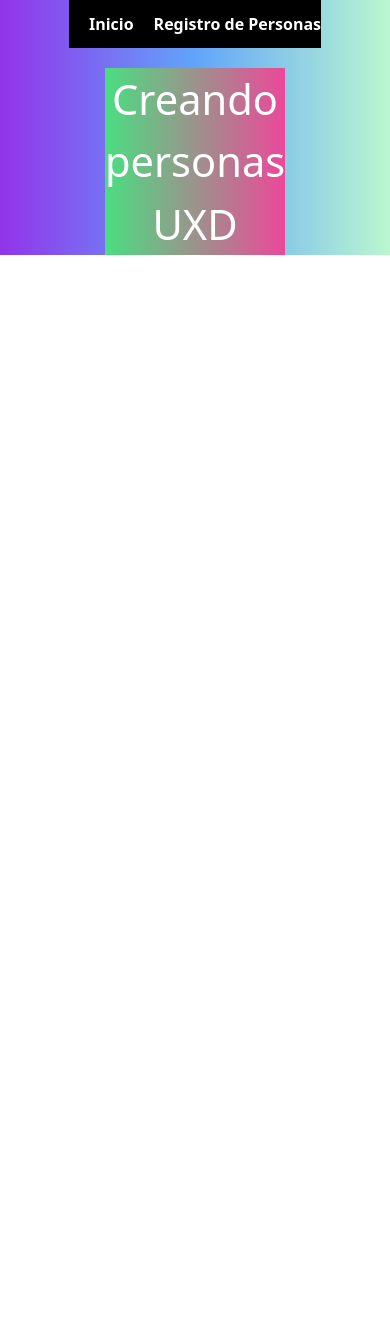
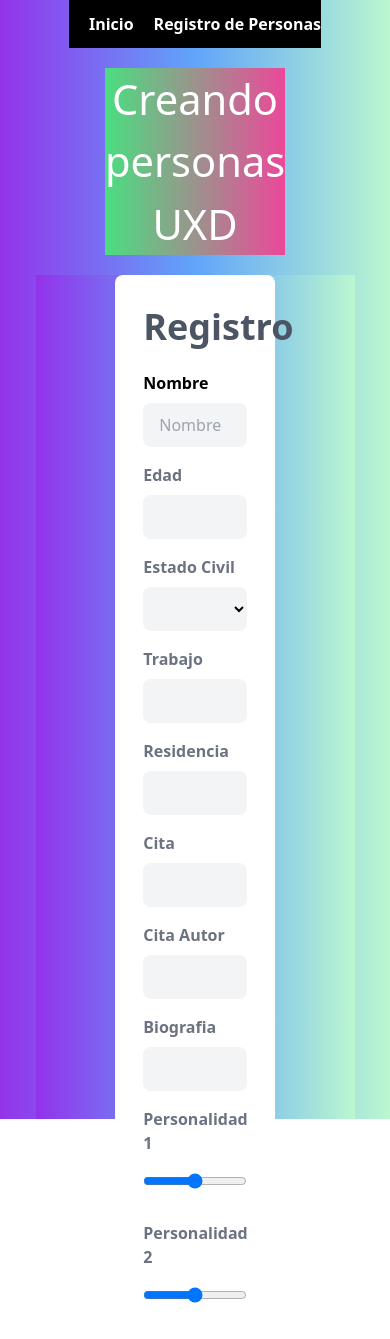
Before and after one commit to Yadira-Canche-Hernandez/SPA_PERSONASUXD, a Vue app: page /RegistroPersonas in a window 390 px wide. Shown: the top 1339 px of the page. Before the commit the page ends 844 px from the top, so only its background shows below. Built offline with nearby package versions, Linux system fonts and the light colour scheme.

Commit message:
Con formulario completo

```diff
--- a/src/components/RegistroPersonas.vue
+++ b/src/components/RegistroPersonas.vue
@@ -37,9 +37,10 @@ export default {
 
     //Función para enviar informacion de una persona
     Registro() {
-      axios
-        .post("/api/guardarPersonasUxd.php", {
-
+      //if(this.validar== true){}
+      if(!isNaN (this.Nombre) === false && this.Nombre.length <201 && this.Nombre.length > 3 ) {
+        axios
+      .post("/api/guardarPersonasUxd.php", {
           //declaracion de variables del backend
           nombre: this.Nombre,
           edad: this.Edad,
@@ -63,15 +64,139 @@ export default {
         //comprobación de envio a la base de datos con numero 200
         console.log(response.status)
         });
-
-    }
+      }
+      else{
+      console.log("es numerico")
+      console.log("es menor a 3")
+      }
+    },
   },
 }
+
 
 </script>
 
 <template class="flex mx-auto">
 
+<div class="w-full h-screen bg-gradient-to-r from-purple-600 via-blue-400 to-green-200 flex justify-item-center">
 
+    <div class="w-2/4 m-w-450 m-auto h-auto rounded-lg bg-white py-8 px-7">
+
+      <h1 class="text-4xl font-bold text-gray-600 text-center">Registro</h1>
+      <form class="w-full mt-6" method="get">
+        <div class="w-full">
+          <label class="block text-black font-bold md:text-left my-2 md:mb-0">
+            Nombre
+          </label>
+          <input type="text" v-model="Nombre" class="w-full py-2.5 px-4 rounded-lg bg-gray-100 focus:shadow focus:bg-white focus:outline-none" id="nombre" placeholder="Nombre"/>
+        </div>
+        <div class="w-full mt-4">
+          <label class="block text-gray-500 font-bold md:text-left my-2 md:mb-0" >
+            Edad
+          </label>
+          <input type="text" v-model="Edad" class="w-full py-2.5 px-4 rounded-lg bg-gray-100 focus:shadow focus:bg-white focus:outline-none" id="edad" placeholder=""/>
+        </div>
+        <div class="w-full mt-4">
+          <label class="block text-gray-500 font-bold md:text-left my-2 md:mb-0">
+            Estado Civil
+          </label>
+          <select v-model="selected" name="EstadoCivil" id="EstadoCivil"  class="w-full py-2.5 px-4 rounded-lg bg-gray-100 focus:shadow focus:bg-white focus:outline-none">
+            <option disabled value="">Selecciona </option>
+            <option value="1">Soltero</option>
+            <option value="2">Casado </option>
+            <option value="3">Divorciado</option>
+            <option value="4">Separado</option>
+            <option value="5">Unión libre</option>
+            <option value="6">Viudo</option>
+          </select>
+
+        </div>
+        <div class="w-full mt-4">
+          <label class="block text-gray-500 font-bold md:text-left my-2 md:mb-0">
+            Trabajo
+          </label>
+          <input type="text" v-model="Trabajo" class="w-full py-2.5 px-4 rounded-lg bg-gray-100 focus:shadow focus:bg-white focus:outline-none" id="trabajo" placeholder=""/>
+        </div>
+        <div class="w-full mt-4">
+          <label class="block text-gray-500 font-bold md:text-left my-2 md:mb-0">
+            Residencia
+          </label>
+          <input type="text" v-model="Residencia" class="w-full py-2.5 px-4 rounded-lg bg-gray-100 focus:shadow focus:bg-white focus:outline-none" id="Residencia" placeholder=""/>
+        </div>
+        <div class="w-full mt-4">
+          <label class="block text-gray-500 font-bold md:text-left my-2 md:mb-0">
+            Cita
+          </label>
+          <input type="text" v-model="Cita" class="w-full py-2.5 px-4 rounded-lg bg-gray-100 focus:shadow focus:bg-white focus:outline-none" id="Cita" placeholder=""/>
+        </div>
+        <div class="w-full mt-4">
+          <label class="block text-gray-500 font-bold md:text-left my-2 md:mb-0">
+            Cita Autor
+          </label>
+          <input type="text" v-model="CitaAutor" class="w-full py-2.5 px-4 rounded-lg bg-gray-100 focus:shadow focus:bg-white focus:outline-none" id="CitaAutor" placeholder=""/>
+        </div>
+
+        <div class="w-full mt-4">
+          <label class="block text-gray-500 font-bold md:text-left my-2 md:mb-0">
+            Biografia
+          </label>
+          <input type="text" v-model="Bio" class="w-full py-2.5 px-4 rounded-lg bg-gray-100 focus:shadow focus:bg-white focus:outline-none" id="Bio" placeholder=""/>
+        </div>
+        <div class="w-full mt-4">
+          <label class="block text-gray-500 font-bold md:text-left my-2 md:mb-0">
+            Personalidad 1
+          </label>
+          <input type="range" v-model="Personalidad1" class="w-full py-2.5 px-4 rounded-lg bg-gray-100 focus:shadow focus:bg-white focus:outline-none" id="Personalidad1" placeholder="" typeof="slider" min="0" max="100"/>
+        </div>
+        <div class="w-full mt-4">
+          <label class="block text-gray-500 font-bold md:text-left my-2 md:mb-0">
+            Personalidad 2
+          </label>
+          <input type="range" v-model="Personalidad2" class="w-full py-2.5 px-4 rounded-lg bg-gray-100 focus:shadow focus:bg-white focus:outline-none" id="Personalidad2" placeholder="" typeof="slider" min="0" max="100"/>
+        </div>
+        <div class="w-full mt-4">
+          <label class="block text-gray-500 font-bold md:text-left my-2 md:mb-0">
+             Personalidad 3
+          </label>
+          <input type="range" v-model="Personalidad3" class="w-full py-2.5 px-4 rounded-lg bg-gray-100 focus:shadow focus:bg-white focus:outline-none" id="Personalidad3" placeholder="" typeof="slider" min="0" max="100"/>
+        </div>
+        <div class="w-full mt-4">
+          <label class="block text-gray-500 font-bold md:text-left my-2 md:mb-0">
+            Personalidad 4
+          </label>
+          <input type="range" v-model="Personalidad4" class="w-full py-2.5 px-4 rounded-lg bg-gray-100 focus:shadow focus:bg-white focus:outline-none" id="Personalidad4" placeholder="" typeof="slider" min="0" max="100"/>
+        </div>
+        <div class="w-full mt-4">
+          <label class="block text-gray-500 font-bold md:text-left my-2 md:mb-0">
+            Objetivos
+          </label>
+          <input type="text" v-model="Objetivos" class="w-full py-2.5 px-4 rounded-lg bg-gray-100 focus:shadow focus:bg-white focus:outline-none" id="Objetivos" placeholder=""/>
+        </div>
+        <div class="w-full mt-4">
+          <label class="block text-gray-500 font-bold md:text-left my-2 md:mb-0">
+            Frustraciones
+          </label>
+          <input type="text" v-model="Frustraciones" class="w-full py-2.5 px-4 rounded-lg bg-gray-100 focus:shadow focus:bg-white focus:outline-none" id="Frustraciones" placeholder=""/>
+        </div>
+        <div class="w-full mt-4">
+          <label class="block text-gray-500 font-bold md:text-left my-2 md:mb-0">
+            Motivaciones
+          </label>
+          <input type="text" v-model="Motivaciones" class="w-full py-2.5 px-4 rounded-lg bg-gray-100 focus:shadow focus:bg-white focus:outline-none" id="Motivaciones" placeholder=""/>
+        </div>
+        <div class="w-full mt-4">
+          <label class="block text-gray-500 font-bold md:text-left my-2 md:mb-0">
+            Marcas
+          </label>
+          <input type="text" v-model="Marcas" class="w-full py-2.5 px-4 rounded-lg bg-gray-100 focus:shadow focus:bg-white focus:outline-none" id="Marcas" placeholder=""/>
+        </div>
+        <!--Botones paginas-->
+        <div  class="flex justify-center items-center space-x-4 text-base my-8">
+            <!--Pagina anterior-->
+            <button @click="Registro()" class="h-14 mx-2 sm:h-10 px-7 font-semibold rounded-md bg-slate-800 text-white my-2 justify-center shadow-xl hover:shadow-inner transition duration-500 ease-in-out  transform hover:-translate-x hover:scale-105" type="submit">Enviar </button>
+        </div>
+      </form>
+    </div>
+  </div>
 
 </template>
```
